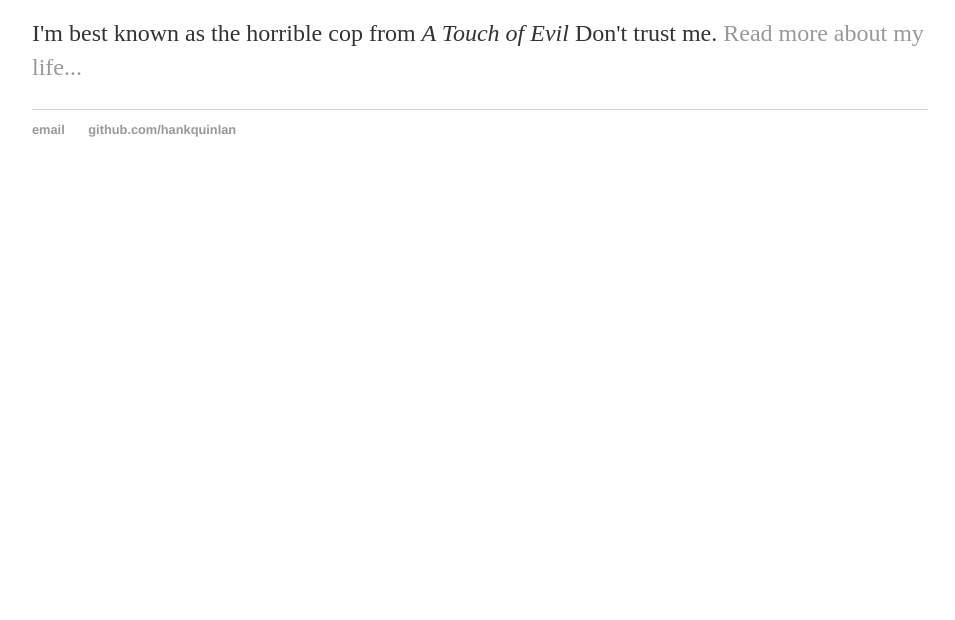
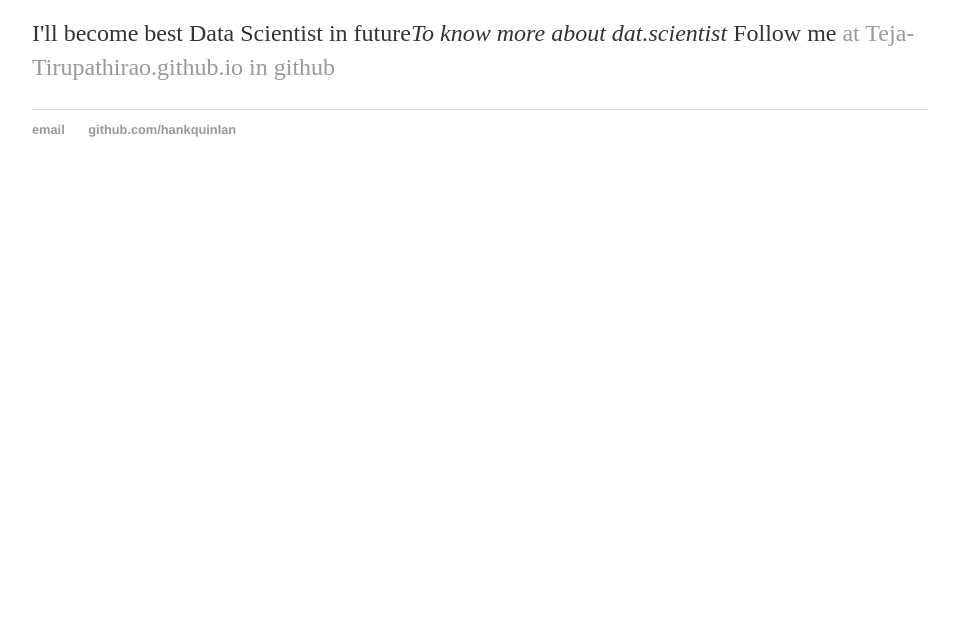
Before and after one commit to vishnu-teja1906/Teja-Tirupathirao.github.io, a plain HTML site: page index.html in a window 1280 px wide. Shown: the part 180-800 px from the top of the page, without its empty margins (160-1115 px from the left). Drawn offline with Linux system fonts and the light colour scheme.

Commit message:
Update index.html

```diff
--- a/index.html
+++ b/index.html
@@ -17,7 +17,7 @@
 		<div class="container">
     		<div class="blurb">
         		<h1>Hi I am Vishnu teja .</h1>
-				<p>I'm best known as the horrible cop from <em>A Touch of Evil</em> Don't trust me. <a href="/about">Read more about my life...</a></p>
+				<p>I'll become best Data Scientist in future<em>To know more about dat.scientist</em> Follow me  <a href="/about">at Teja-Tirupathirao.github.io in github</a></p>
     		</div><!-- /.blurb -->
 		</div><!-- /.container -->
 		<footer>
```
